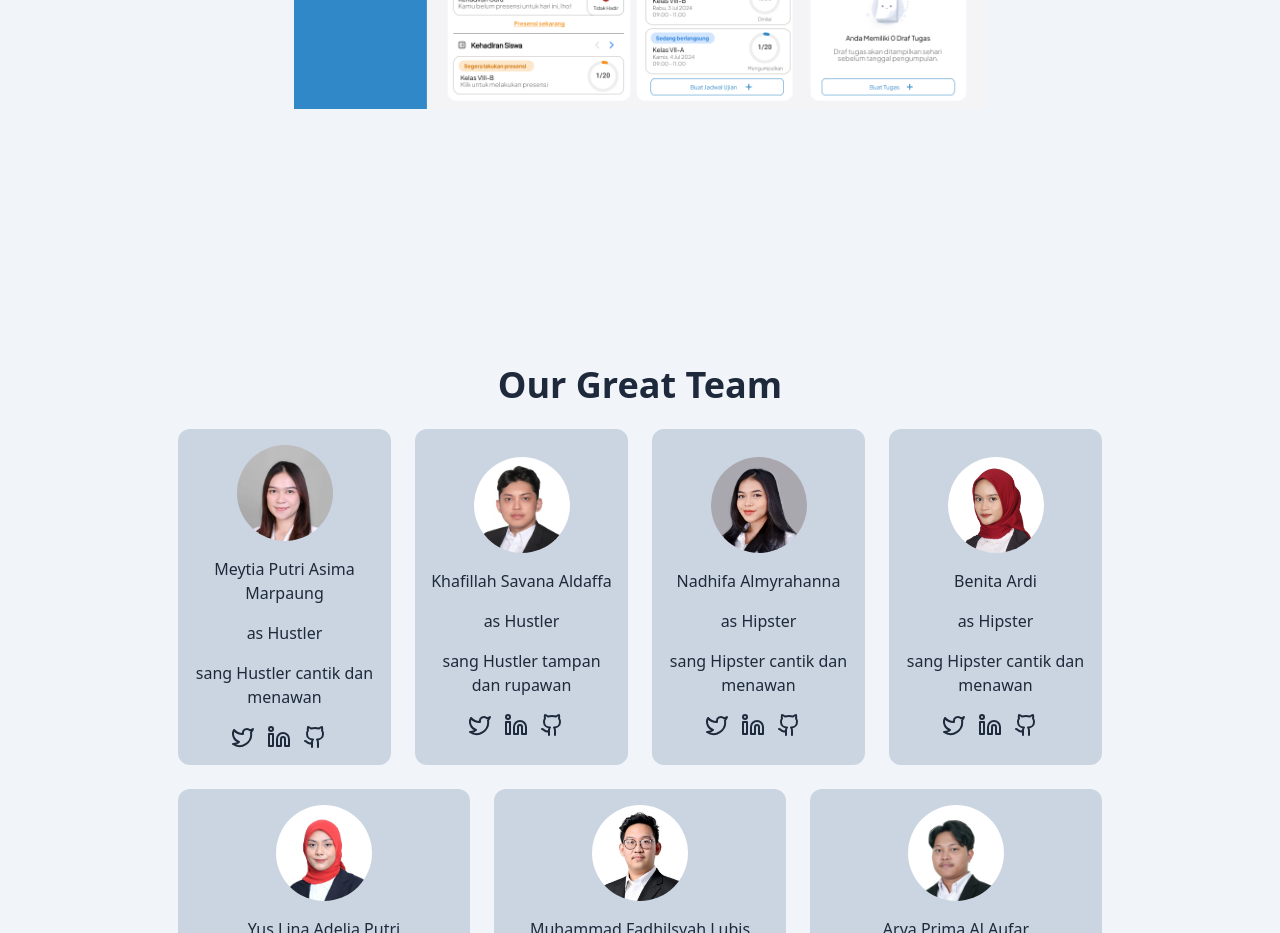
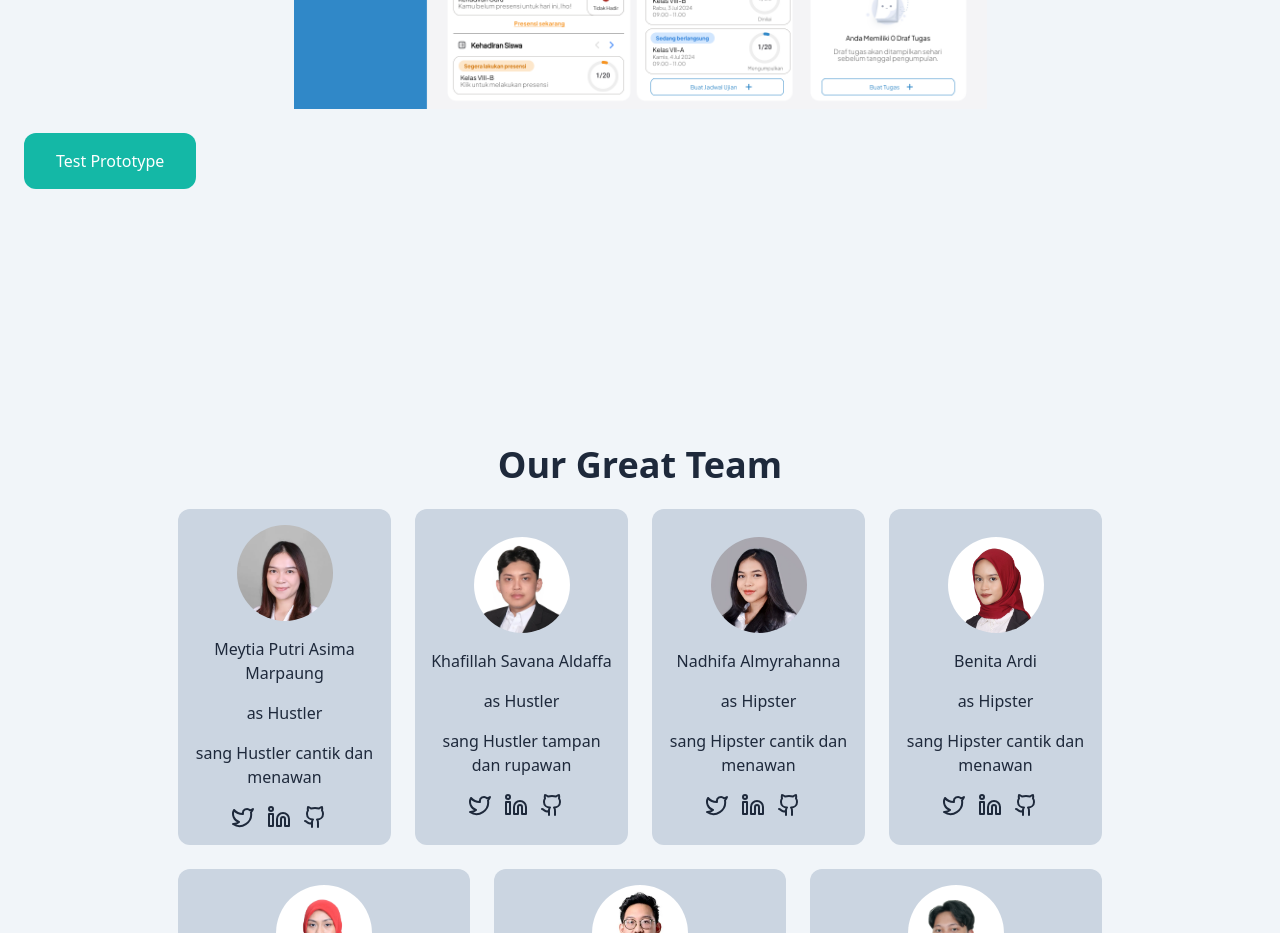
Before and after one commit to aryaprims/landing-page, a React (Vite) app: page / in a window 1280 px wide. Shown: the part 2800-3733 px from the top of the page. Built offline with nearby package versions, Linux system fonts and the light colour scheme.

Commit message:
figma link

```diff
--- a/src/components/Products.tsx
+++ b/src/components/Products.tsx
@@ -6,6 +6,12 @@ export default function Products() {
         <div className='lg:w-3/4 lg:mx-auto flex justify-center'>
           <img src='/figma1.png' className='lg:w-3/4' alt='' />
         </div>
+        <a
+              href='https://www.figma.com/proto/NAFZFZQFovC7AY4T5ZZS02/GROUP4_PIJAR-SEKOLAH?node-id=25-17196&t=ERMxsOi7VjS5s0Wg-1&scaling=min-zoom&content-scaling=fixed&page-id=0%3A1&starting-point-node-id=25%3A17196'
+              className='py-4 px-8 bg-teal-500 text-white rounded-xl w-fit'
+        >
+              Test Prototype
+        </a>
       </div>
     </section>
   )
```
